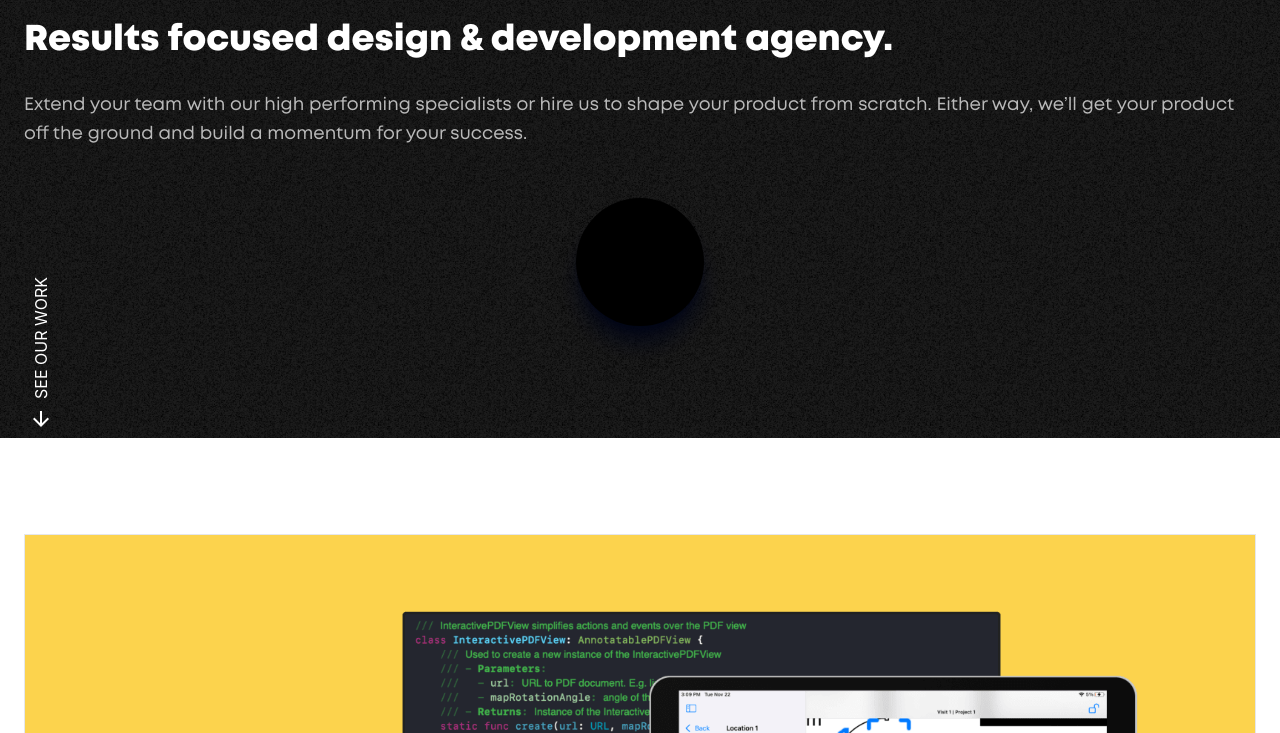
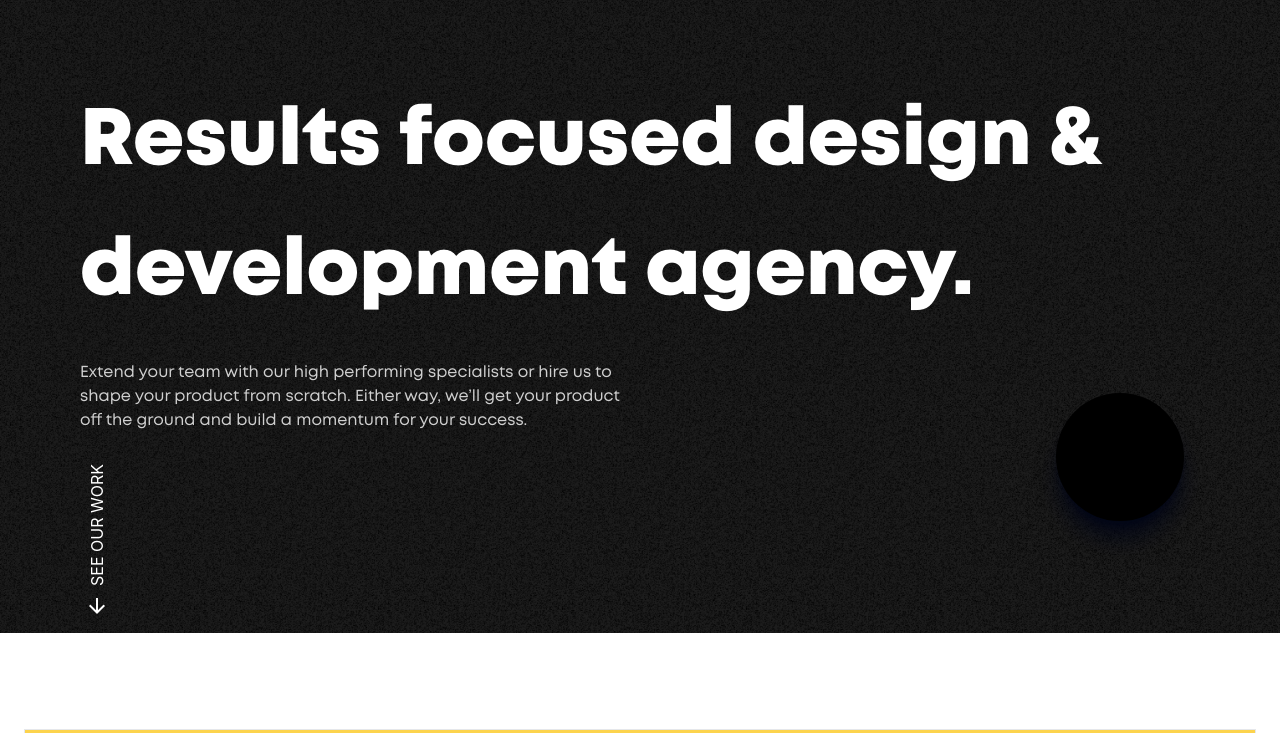
Before and after one commit to Bateyjosue/cinnamon-clone-thegym, a website built with Vite: page index.html in a window 1280 px wide. Shown: the part 67-800 px from the top of the page. Built offline with nearby package versions, Linux system fonts and the light colour scheme; files whose address does not match are found by name.

Commit message:
Redesign Headline [Desktop]

```diff
--- a/index.html
+++ b/index.html
@@ -35,15 +35,15 @@
       </div>
     </header>
     <main class="main__container scroll-none">
-      <section class="headline bg-[url('/media/noise.png')] bg-[#1C1C1C]  px-6 py-4 relative">
-        <h2 class="w-90 text-white font-bold text-4xl leading-normal font-primary">Results focused design & development agency.</h2>
-        <p class="text-white py-6 font-secondary leading-relaxed text-lg opacity-70">
+      <section class="headline bg-[url('/media/noise.png')] bg-[#1C1C1C]  px-6 py-4 relative lg:px-20 lg:py-20">
+        <h2 class="w-90 text-white font-bold text-4xl leading-normal font-primary lg:text-[80px] lg:leading-relaxed">Results focused design & development agency.</h2>
+        <p class="text-white py-6 font-secondary leading-relaxed text-lg opacity-80 lg:w-[50%] lg:text-base">
           Extend your team with our high performing specialists or hire us to shape your product from scratch. Either way, we’ll get your product off the ground and build a momentum for your success.
         </p>
-        <div class="annance rounded-full flex justify-center items-center w-32 h-32 bg-black shadow-xl shadow-slate-950 mx-auto mt-6">
+        <div class="annonce rounded-full flex justify-center items-center w-32 h-32 bg-black shadow-xl shadow-slate-950 mx-auto mt-6 lg:absolute lg:right-24 lg:bottom-28">
           <img src="./media/annonce.png" alt=""  class="object-fill">
         </div>
-        <p class=" w-fit text-white gap-2 relative rotate-17 mb-10 ml-[-60px] py-4 flex justify-center">
+        <p class=" w-fit text-white gap-2 relative rotate-17 mb-10 ml-[-60px] py-4 flex justify-center lg:top-[3.5rem]">
           <span class="material-symbols-outlined rotate-17 ">arrow_upward</span>
           <span >
             SEE OUR WORK
```
